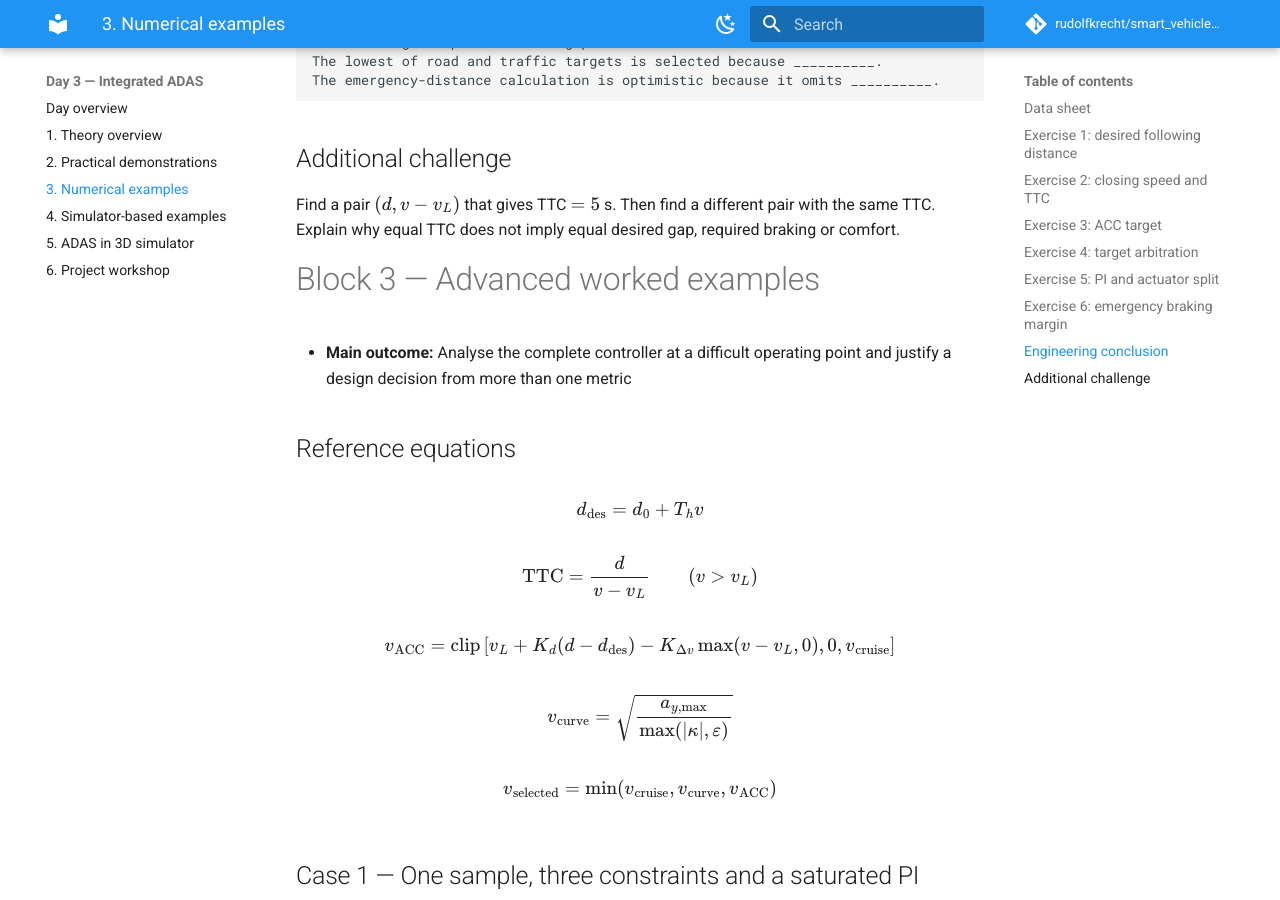
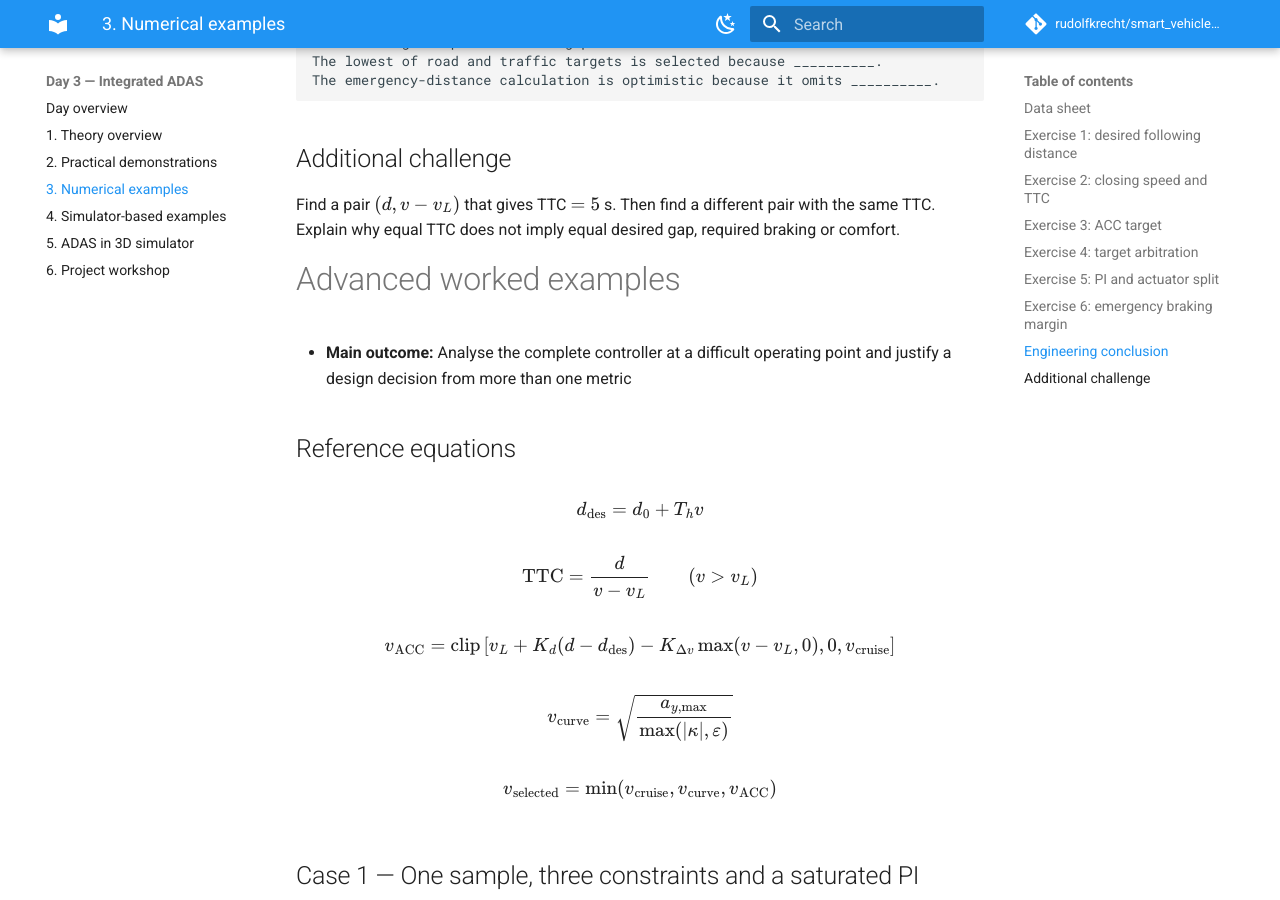
Before and after one commit to rudolfkrecht/smart_vehicles_control, an MkDocs documentation site: the page built from docs/day3/lesson3.md, in a window 1280 px wide and 900 px high, scrolled down 5070 px. Built offline with MkDocs 1.6.1 and Material for MkDocs 9.7.7, drawn with Linux system fonts in a browser that asks for light colours; comment, search, counter and statistics services are not loaded.

Commit message:
Block title fix

```diff
--- a/docs/day3/lesson3.md
+++ b/docs/day3/lesson3.md
@@ -306,7 +306,7 @@ Find a pair $(d,v-v_L)$ that gives TTC $=5$ s. Then find a different pair with
 the same TTC. Explain why equal TTC does not imply equal desired gap, required
 braking or comfort.
 
-# Block 3 — Advanced worked examples
+# Advanced worked examples
 
 
 - **Main outcome:** Analyse the complete controller at a difficult operating
```
